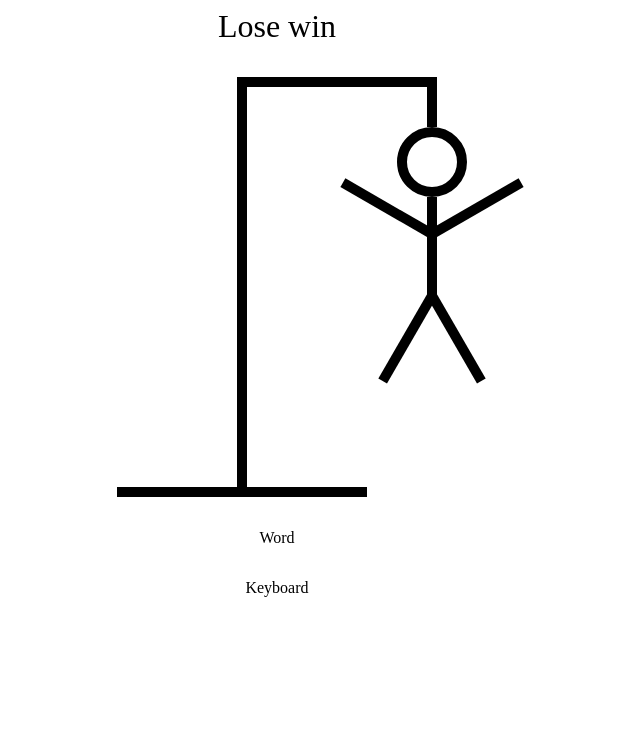
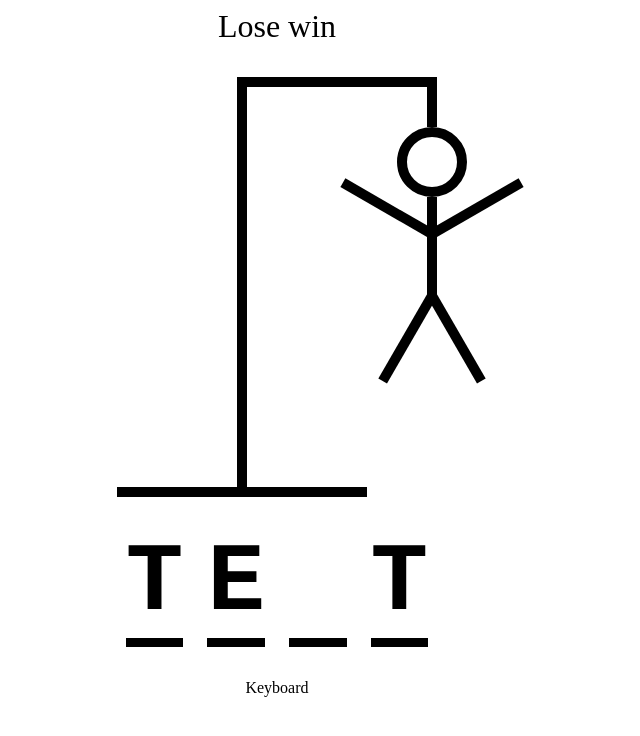
Before and after one commit to csabbah/ts-react-hangman, a React (Vite) app: page / in a window 1280 px wide. Shown: the top 736 px of the page, without its empty margins (363-1003 px from the left). Built offline with nearby package versions, Linux system fonts and the light colour scheme.

Commit message:
Updated HangmanWord.tsx - The correct amount of empty underscores will render depending on chosen word & included the function to display letters if guessed letters are in the word

```diff
--- a/src/HangmanWord.tsx
+++ b/src/HangmanWord.tsx
@@ -1,3 +1,33 @@
 export function HangmanWord() {
-  return <div>Word</div>;
+  const word = "test";
+  const guessedLetters = ["e", "t"];
+
+  return (
+    <div
+      style={{
+        display: "flex",
+        gap: "0.25em",
+        fontSize: "6rem",
+        fontWeight: "bold",
+        textTransform: "uppercase",
+        fontFamily: "monospace",
+      }}
+    >
+      {word.split("").map((letter, index) => {
+        return (
+          <span style={{ borderBottom: ".1em solid black" }} key={index}>
+            <span
+              style={{
+                visibility: guessedLetters.includes(letter)
+                  ? "visible"
+                  : "hidden",
+              }}
+            >
+              {letter}
+            </span>
+          </span>
+        );
+      })}
+    </div>
+  );
 }
```
